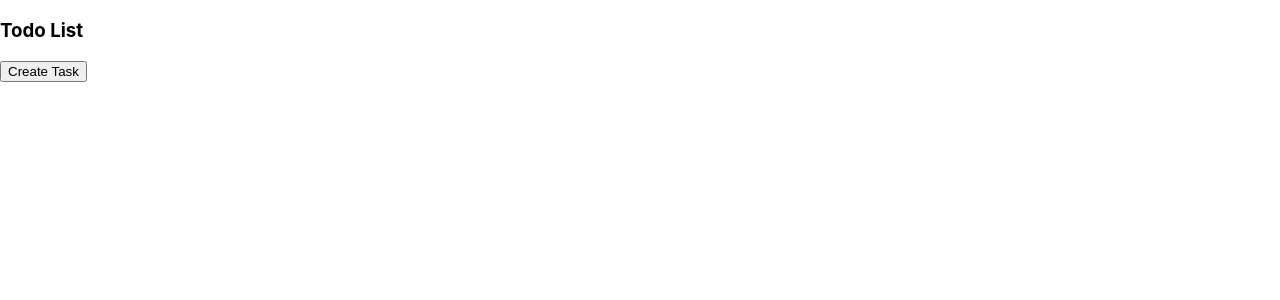
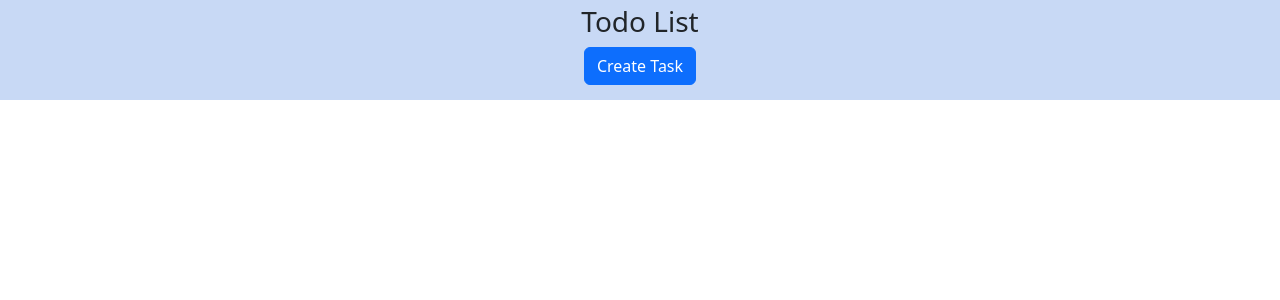
Before and after one commit to Teuton-Roy/todo-app, a React (Create React App) app: page / in a window 1280 px wide. Shown: the top 300 px of the page. Built offline with nearby package versions, Linux system fonts and the light colour scheme.

Commit message:
Create 2 div in todolist.js and  create todolist.css

```diff
--- a/package.json
+++ b/package.json
@@ -7,6 +7,7 @@
     "@testing-library/jest-dom": "^5.16.5",
     "@testing-library/react": "^13.4.0",
     "@testing-library/user-event": "^13.5.0",
+    "bootstrap": "^5.2.3",
     "react": "^18.2.0",
     "react-dom": "^18.2.0",
     "react-scripts": "5.0.1",
--- a/src/App.css
+++ b/src/App.css
@@ -75,4 +75,4 @@ ul{
   color:#fff;
   max-width: 500px;
   margin: auto;
-} */ */
+} */
--- a/src/App.js
+++ b/src/App.js
@@ -142,6 +142,8 @@
 
 //Import todo list//
 import TodoList from "./components/TodoList";
+//Import bootstrap library//
+import 'bootstrap/dist/css/bootstrap.min.css';
 
 function App() {
   return (
--- /dev/null
+++ b/src/components/TodoList.css
@@ -0,0 +1,7 @@
+.header{
+    text-align: center;
+    height: 100px;
+    width: 100%;
+    padding-top: 5px;
+    background-color: #c8d9f5;
+  }
--- a/src/components/TodoList.js
+++ b/src/components/TodoList.js
@@ -1,12 +1,20 @@
 import React from 'react';
+//import css//
+import './TodoList.css';
 
 //functional component//
 const TodoList = () => {
     return (
-        <div>
-            <h3>Todo List</h3>
-            <button>Create Task</button>
-        </div>
+        <>
+            <div className='header'>
+                <h3>Todo List</h3>
+                <button className='btn btn-primary'>Create Task</button>
+            </div>
+
+            <div className="Task">
+
+            </div>
+        </>
     );
 };
 
```
Also changed, not shown: 1 other file (tests, documents, lock files or other folders).
